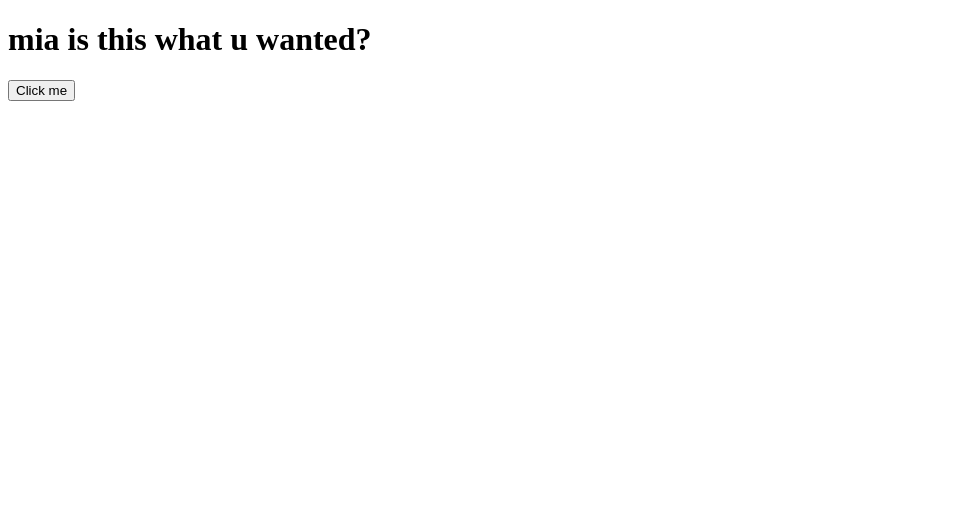
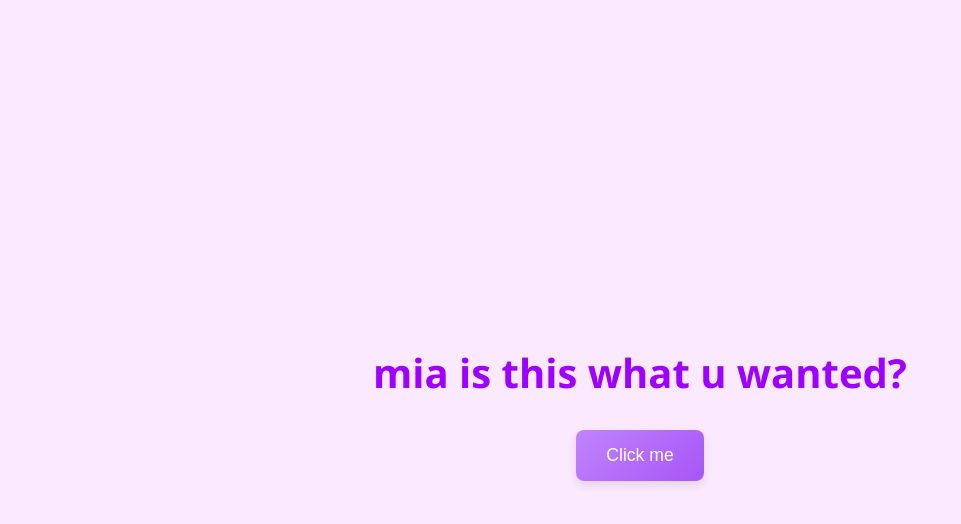
Before and after one commit to penguin36O/portfolio, a plain HTML site: page index.html in a window 1280 px wide. Shown: the whole page, without its empty margins (0-961 px from the left). Drawn offline with Linux system fonts and the light colour scheme.

Commit message:
Update index.html

```diff
--- a/index.html
+++ b/index.html
@@ -3,6 +3,42 @@
 <head>
   <meta charset="UTF-8">
   <title>Message for Mia</title>
+  <style>
+    body {
+      background-color: #fbeaff;
+      font-family: 'Segoe UI', Tahoma, Geneva, Verdana, sans-serif;
+      display: flex;
+      flex-direction: column;
+      justify-content: center;
+      align-items: center;
+      height: 100vh;
+      margin: 0;
+      text-align: center;
+    }
+
+    h1 {
+      color: #9d00ff;
+      font-size: 2.5em;
+      margin-bottom: 30px;
+    }
+
+    button {
+      padding: 15px 30px;
+      font-size: 1.1em;
+      border: none;
+      border-radius: 8px;
+      background: linear-gradient(135deg, #c084fc, #a855f7);
+      color: white;
+      cursor: pointer;
+      transition: background 0.3s ease, transform 0.2s ease;
+      box-shadow: 0 4px 10px rgba(0, 0, 0, 0.1);
+    }
+
+    button:hover {
+      background: linear-gradient(135deg, #a855f7, #9333ea);
+      transform: scale(1.05);
+    }
+  </style>
 </head>
 <body>
   <h1>mia is this what u wanted?</h1>
```
